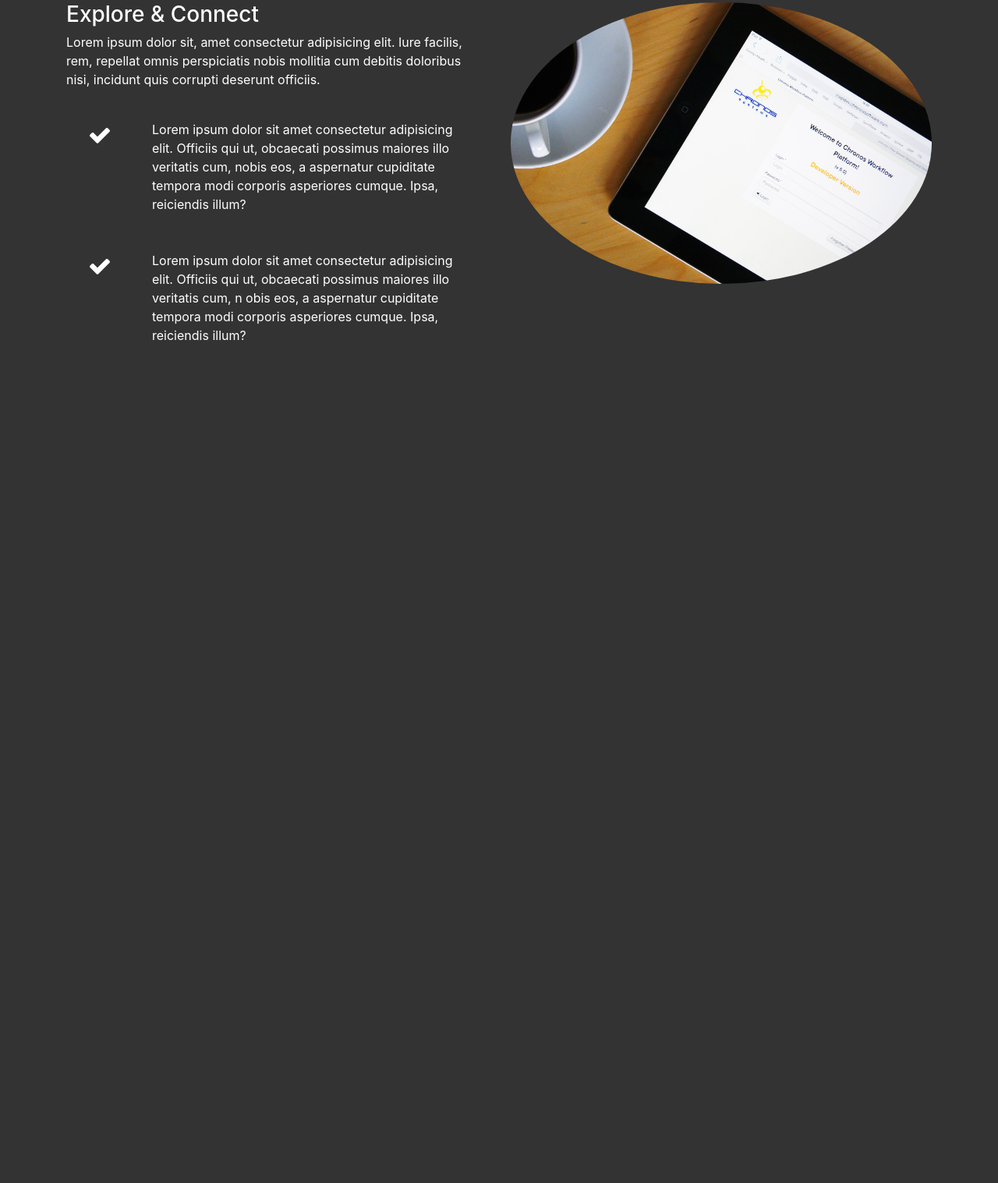
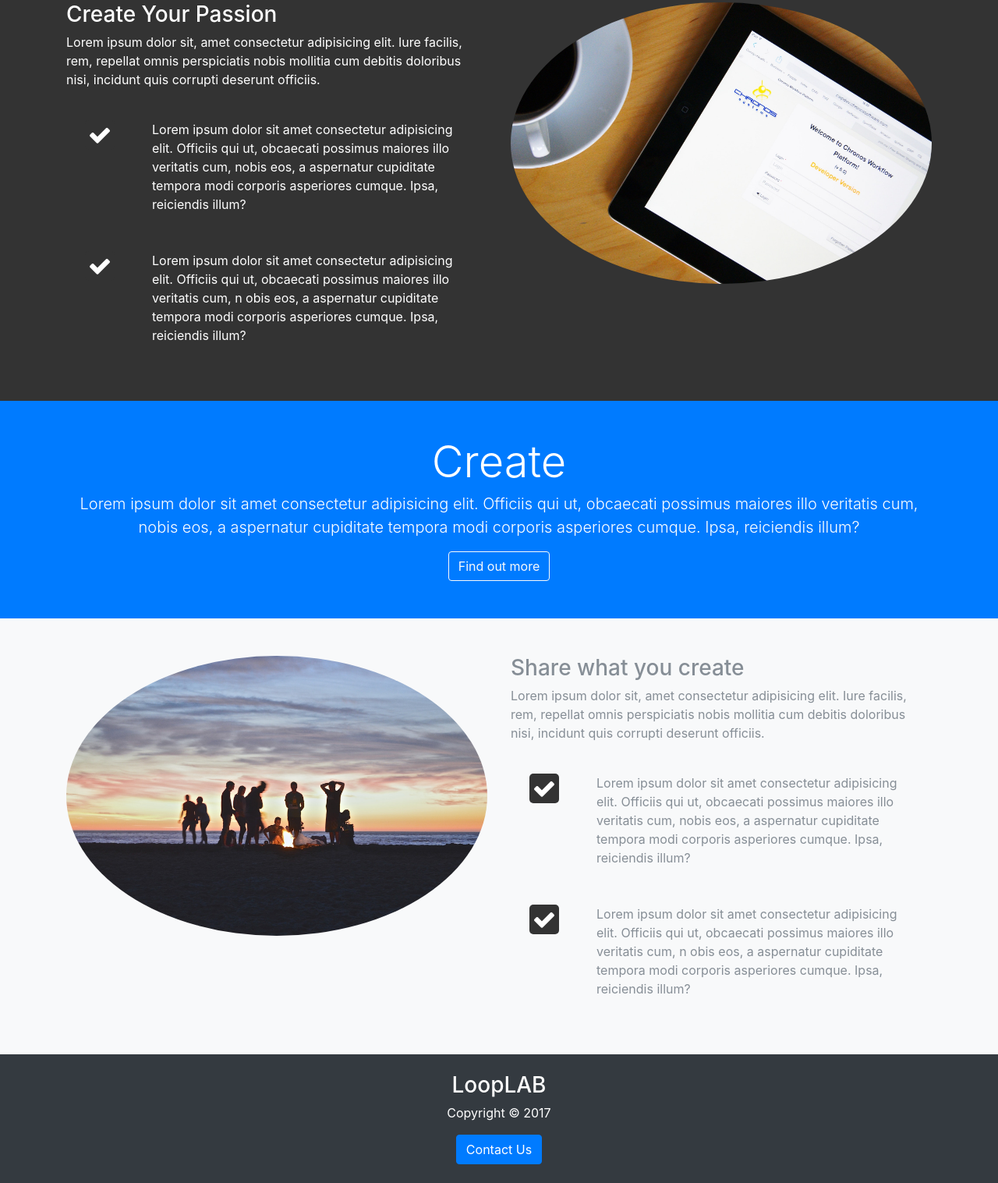
Before and after one commit to jwolfe890/bootProj, a website: page src/index.html in a window 1280 px wide. Shown: the part 1863-3380 px from the top of the page at 78% size. Before the commit the page ends 2377 px from the top, so only its background shows below. Drawn offline with Linux system fonts and the light colour scheme.

Commit message:
added footer content

```diff
--- a/src/index.html
+++ b/src/index.html
@@ -175,7 +175,7 @@
       <div class="container">
         <div class="row">
           <div class="col-md-6">
-              <h3>Explore & Connect</h3>
+              <h3>Create Your Passion</h3>
               <p>Lorem ipsum dolor sit, amet consectetur adipisicing elit. Iure
                 facilis, rem, repellat omnis perspiciatis nobis mollitia cum debitis
                 doloribus nisi, incidunt quis corrupti deserunt officiis.</p>
@@ -206,10 +206,81 @@
                 <div class="col-md-6">
                     <img src="img/create-section1.jpg" alt="" class="img-fluid mb-3 rounded-circle">
                 </div>
-
         </div>
       </div>
     </section>
+
+    <!-- SHARE SECTION -->
+
+    <section id="share-section" class="bg-primary">
+        <div class="container">
+         <div class="row">
+           <div class="col text-center">
+             <div class="py-5">
+               <h1 class="display-4">Create</h1>
+               <p class="lead">
+                  Lorem ipsum dolor sit amet consectetur adipisicing elit. Officiis qui ut, obcaecati possimus maiores illo veritatis cum, nobis eos, a aspernatur cupiditate tempora modi corporis asperiores cumque. Ipsa, reiciendis illum?
+                </p>
+                <a href="#" class="btn btn-outline-light">Find out more</a>
+             </div>
+           </div>
+         </div>
+        </div>
+      </section>
+
+      <section id="explore-section" class="bg-light py-5 text-muted">
+        <div class="container">
+          <div class="row">
+              <div class="col-md-6">
+                  <img src="img/share-section1.jpg" alt="" class="img-fluid mb-3 rounded-circle">
+              </div>
+            <div class="col-md-6">
+                <h3>Share what you create</h3>
+                <p>Lorem ipsum dolor sit, amet consectetur adipisicing elit. Iure
+                  facilis, rem, repellat omnis perspiciatis nobis mollitia cum debitis
+                  doloribus nisi, incidunt quis corrupti deserunt officiis.</p>
+                  <div class="d-flex flex-row">
+                      <div class="p-4 align-self-start">
+                        <i class="fa fa-check"></i>
+                      </div>
+                      <div class="p-4 align-self-end">
+                        Lorem ipsum dolor sit amet consectetur adipisicing elit. Officiis qui ut,
+                        obcaecati possimus maiores illo veritatis cum, nobis eos, a aspernatur
+                        cupiditate tempora modi corporis asperiores cumque. Ipsa, reiciendis illum?
+                      </div>
+                    </div>
+
+                    <div class="d-flex flex-row">
+                      <div class="p-4 align-self-start">
+                        <i class="fa fa-check"></i>
+                      </div>
+                      <div class="p-4 align-self-end">
+                        Lorem ipsum dolor sit amet consectetur adipisicing elit.
+                        Officiis qui ut, obcaecati possimus maiores illo veritatis cum, n
+                        obis eos, a aspernatur cupiditate tempora modi corporis asperiores cumque.
+                        Ipsa, reiciendis illum?
+                      </div>
+                  </div>
+
+                </div>
+          </div>
+        </div>
+      </section>
+
+      <footer id="main-footer" class="bg-dark">
+        <div class="container">
+         <div class="row">
+          <div class="col text-center">
+            <div class="py-4">
+              <h1 class="h3">LoopLAB</h1>
+              <p>Copyright &copy; 2017</p>
+              <button class="btn btn-primary" data-toggle="modal"
+              data-target="#contactModal">Contact Us</button>
+            </div>
+          </div>
+         </div>
+        </div>
+      </footer>
 
 
   <script src="js/jquery.min.js"></script>
--- a/src/scss/style.scss
+++ b/src/scss/style.scss
@@ -46,7 +46,7 @@ body{
   }
 }
 
-#explore-section {
+#explore-section, #share-section {
   .fa {
     color: #fff;
     background: #333;
@@ -55,3 +55,13 @@ body{
     font-size:$font-size;
   }
 }
+
+#create-section {
+  .fa {
+    color: $primary-color;
+    background: #fff;
+    padding: 4px;
+    border-radius: 5px;
+    font-size: $font-size;
+  }
+}
```
